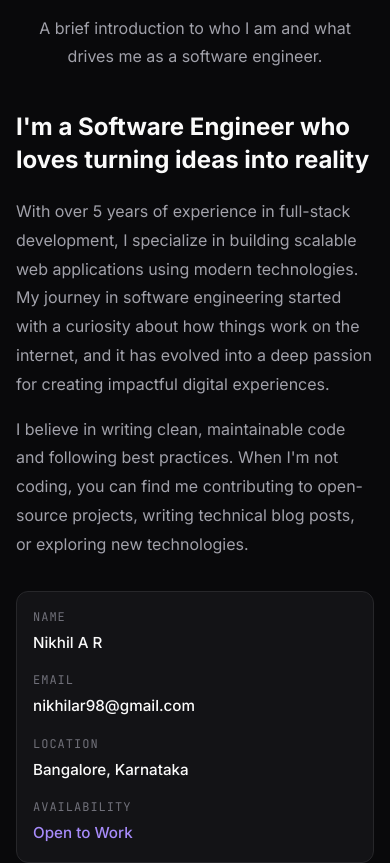
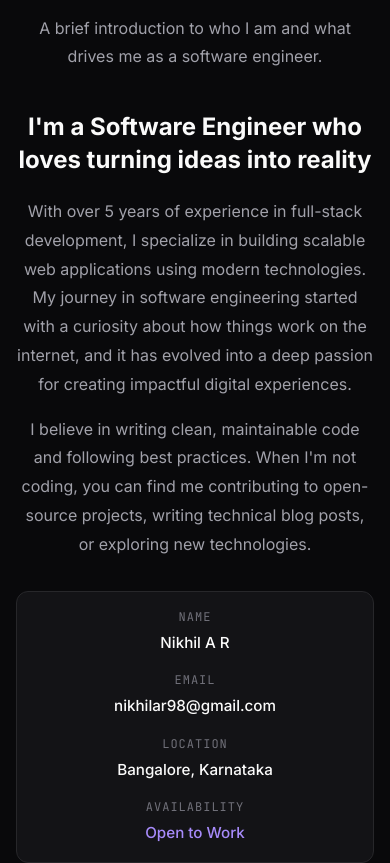
Before and after one commit to nikhilar98/portfolio, a React (Vite) app: page / in a window 390 px wide. Shown: the part 997-1860 px from the top of the page. Built offline with nearby package versions, Linux system fonts and the light colour scheme.

Commit message:
style: update About component grid layout for improved responsiveness

```diff
--- a/src/components/About/About.css
+++ b/src/components/About/About.css
@@ -1,9 +1,9 @@
 .about__grid {
   display: grid;
-  grid-template-columns: 1fr 1.2fr;
-  gap: 60px;
-  align-items: center;
-  margin-bottom: 80px;
+  grid-template-columns: 1fr;
+  max-width: 800px;
+  margin: 0 auto 80px;
+  text-align: center;
 }
 
 .about__image-card {
```
